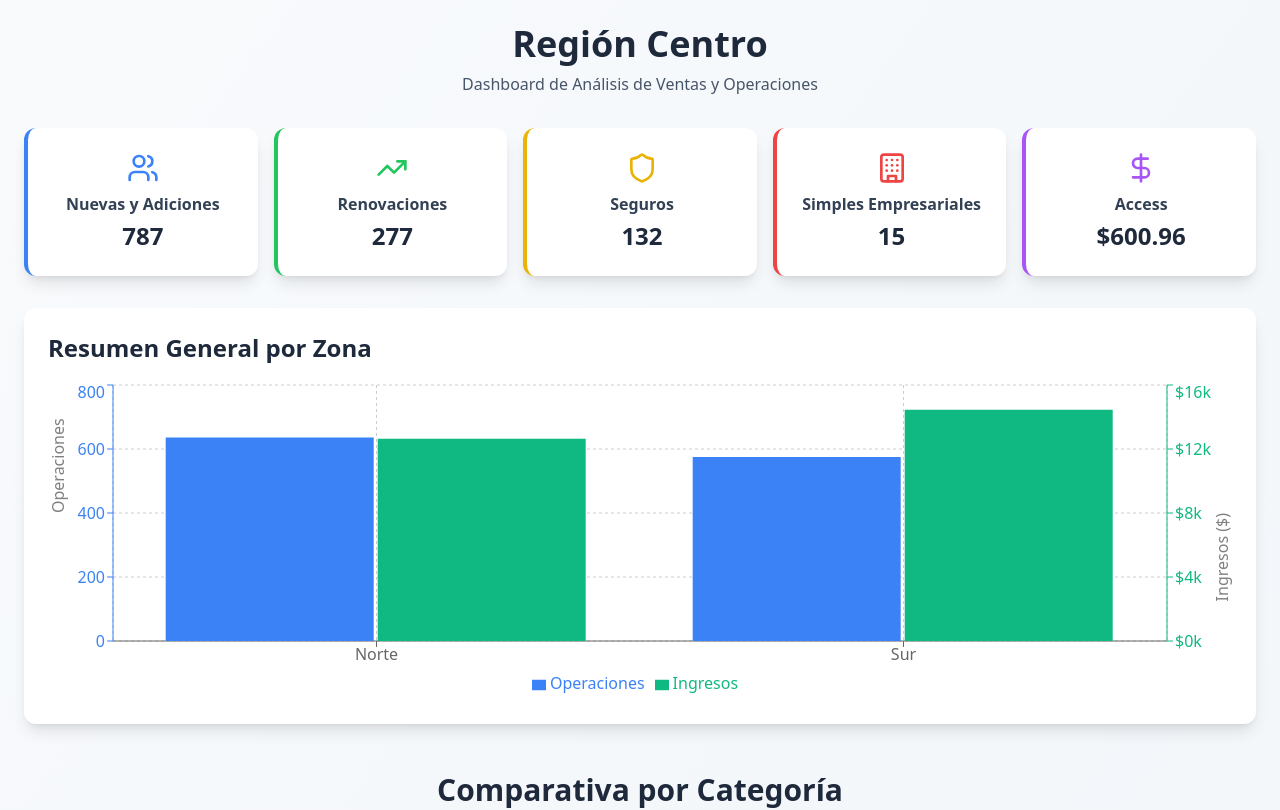
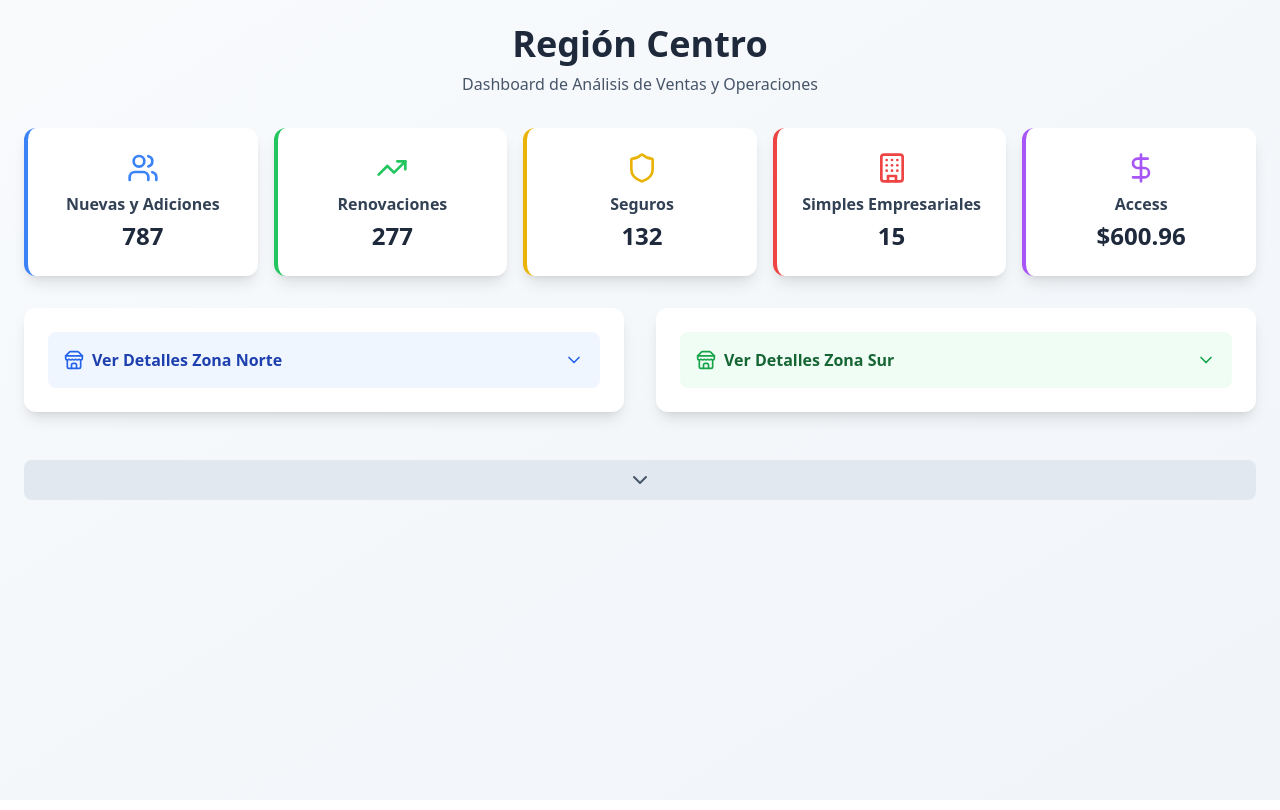
Before and after one commit to jcseth/dashboard-final, a React (Vite) app: page / in a window 1280 px wide. Shown: the top 810 px of the page. Built offline with nearby package versions, Linux system fonts and the light colour scheme.

Commit message:
Update App.jsx

```diff
--- a/src/App.jsx
+++ b/src/App.jsx
@@ -2,7 +2,7 @@ import React, { useState, useMemo } from 'react';
 import { BarChart, Bar, XAxis, YAxis, CartesianGrid, Tooltip, Legend, ResponsiveContainer, PieChart, Pie, Cell } from 'recharts';
 import { ChevronDown, ChevronUp, Store, TrendingUp, DollarSign, Users, Shield, Building } from 'lucide-react';
 
-// --- Componente Reutilizable para las nuevas gráficas de comparación ---
+// --- Componente Reutilizable para las gráficas de comparación ---
 const CategoryComparisonChart = ({ title, data, color }) => (
   <div className="bg-white rounded-xl shadow-lg p-6">
     <h3 className="text-xl font-bold text-slate-800 mb-4">{title}</h3>
@@ -20,10 +20,11 @@ const CategoryComparisonChart = ({ title, data, color }) => (
   </div>
 );
 
-
 const Dashboard = () => {
   const [showNorteDetails, setShowNorteDetails] = useState(false);
   const [showSurDetails, setShowSurDetails] = useState(false);
+  // --- NUEVO ESTADO para la sección de comparativas ---
+  const [showComparisons, setShowComparisons] = useState(false);
 
   const dashboardData = [
     { tienda: "CHEDRAUI EDUARDO MOLINA", zona: "Norte",
@@ -116,23 +117,6 @@ const Dashboard = () => {
     };
   }, [dashboardData]);
 
-  const dataZonas = useMemo(() => {
-    const calculateZoneData = (zona) => {
-      const zoneData = dashboardData.filter(item => item.zona === zona);
-      const operaciones = zoneData.reduce((sum, item) =>
-        sum +
-        (item.semana1.nuevas + item.semana1.renovaciones + item.semana1.seguros + item.semana1.simples) +
-        (item.semana2.nuevas + item.semana2.renovaciones + item.semana2.seguros + item.semana2.simples) +
-        (item.semana3.nuevas + item.semana3.renovaciones + item.semana3.seguros + item.semana3.simples),
-      0);
-      const ingresos = zoneData.reduce((sum, item) =>
-        sum + item.semana1.access + item.semana2.access + item.semana3.access, 0);
-      return { zona, operaciones, ingresos };
-    };
-    return [calculateZoneData("Norte"), calculateZoneData("Sur")];
-  }, [dashboardData]);
-
-  // --- Datos para las nuevas gráficas de comparación ---
   const categoryComparisonData = useMemo(() => {
     const getZoneTotal = (zona, category) =>
       dashboardData.filter(item => item.zona === zona)
@@ -143,6 +127,7 @@ const Dashboard = () => {
       renovaciones: [{ zona: 'Norte', total: getZoneTotal('Norte', 'renovaciones') }, { zona: 'Sur', total: getZoneTotal('Sur', 'renovaciones') }],
       seguros: [{ zona: 'Norte', total: getZoneTotal('Norte', 'seguros') }, { zona: 'Sur', total: getZoneTotal('Sur', 'seguros') }],
       simples: [{ zona: 'Norte', total: getZoneTotal('Norte', 'simples') }, { zona: 'Sur', total: getZoneTotal('Sur', 'simples') }],
+      access: [{ zona: 'Norte', total: getZoneTotal('Norte', 'access') }, { zona: 'Sur', total: getZoneTotal('Sur', 'access') }],
     }
   }, [dashboardData]);
 
@@ -154,7 +139,7 @@ const Dashboard = () => {
       nuevas: 'Nuevas y Ad.',
       renovaciones: 'Renovaciones',
       seguros: 'Seguros',
-      simples: 'Simples Emp.', // <-- CAMBIO 2: Abreviatura para que quepa bien
+      simples: 'Simples Emp.',
       access: 'Access'
     };
 
@@ -172,7 +157,6 @@ const Dashboard = () => {
           const s2 = tienda.semana2[cat];
           const s3 = tienda.semana3[cat];
           const isCurrency = cat === 'access';
-          // <-- CAMBIO 3: El total de Access ahora es promedio
           const total = isCurrency ? (s1 + s2 + s3) / 3 : s1 + s2 + s3;
 
           return (
@@ -220,43 +204,12 @@ const Dashboard = () => {
             </div>
             <div className="bg-white rounded-xl shadow-lg p-6 text-center border-l-4 border-purple-500">
                 <DollarSign className="w-8 h-8 text-purple-500 mx-auto mb-2" />
-                {/* <-- CAMBIO 1: Título de la tarjeta corregido --> */}
                 <h3 className="font-semibold text-slate-700 mb-1">Access</h3>
                 <p className="text-2xl font-bold text-slate-800">{formatCurrency(totales.access)}</p>
             </div>
         </div>
 
-        <div className="bg-white rounded-xl shadow-lg p-6 mb-8">
-          <h2 className="text-2xl font-bold text-slate-800 mb-4">Resumen General por Zona</h2>
-          <div className="h-80">
-            <ResponsiveContainer width="100%" height="100%">
-              <BarChart data={dataZonas}>
-                <CartesianGrid strokeDasharray="3 3" />
-                <XAxis dataKey="zona" />
-                <YAxis yAxisId="left" label={{ value: 'Operaciones', angle: -90, position: 'insideLeft' }} orientation="left" stroke="#3B82F6" />
-                <YAxis yAxisId="right" label={{ value: 'Ingresos ($)', angle: -90, position: 'insideRight' }} orientation="right" stroke="#10B981" tickFormatter={value => `$${(value/1000).toFixed(0)}k`} />
-                <Tooltip formatter={(value, name) => name === 'operaciones' ? value.toLocaleString() : formatCurrency(value)} />
-                <Legend />
-                <Bar yAxisId="left" dataKey="operaciones" fill="#3B82F6" name="Operaciones" />
-                <Bar yAxisId="right" dataKey="ingresos" fill="#10B981" name="Ingresos" />
-              </BarChart>
-            </ResponsiveContainer>
-          </div>
-        </div>
-
-        {/* --- CAMBIO 5: Nuevas gráficas comparativas por categoría --- */}
-        <div className="text-center mb-8 mt-12">
-            <h2 className="text-3xl font-bold text-slate-800 mb-2">Comparativa por Categoría</h2>
-            <p className="text-slate-600">Análisis de rendimiento entre Zona Norte y Zona Sur.</p>
-        </div>
-        <div className="grid grid-cols-1 md:grid-cols-2 gap-8 mb-8">
-            <CategoryComparisonChart title="Nuevas y Adiciones" data={categoryComparisonData.nuevas} color="#3B82F6" />
-            <CategoryComparisonChart title="Renovaciones" data={categoryComparisonData.renovaciones} color="#10B981" />
-            <CategoryComparisonChart title="Seguros" data={categoryComparisonData.seguros} color="#F59E0B" />
-            <CategoryComparisonChart title="Simples Empresariales" data={categoryComparisonData.simples} color="#EF4444" />
-        </div>
-
-        <div className="grid grid-cols-1 lg:grid-cols-2 gap-8">
+        <div className="grid grid-cols-1 lg:grid-cols-2 gap-8 mb-12">
             <div className="bg-white rounded-xl shadow-lg p-6">
                 <button onClick={() => setShowNorteDetails(!showNorteDetails)} className="w-full flex items-center justify-between p-4 bg-blue-50 hover:bg-blue-100 rounded-lg transition-colors">
                     <div className="flex items-center">
@@ -297,7 +250,34 @@ const Dashboard = () => {
             </div>
         </div>
 
-        {/* --- CAMBIO 4: Pie de página eliminado --- */}
+        {/* --- NUEVA SECCIÓN RETRÁCTIL DE COMPARATIVAS --- */}
+        <div className="mb-8">
+            <button
+                onClick={() => setShowComparisons(!showComparisons)}
+                className="w-full p-2 bg-slate-200 hover:bg-slate-300 rounded-lg transition-colors flex justify-center items-center"
+                aria-label="Mostrar/Ocultar comparativas por zona"
+            >
+                {showComparisons ? <ChevronUp className="w-6 h-6 text-slate-600" /> : <ChevronDown className="w-6 h-6 text-slate-600" />}
+            </button>
+
+            {showComparisons && (
+                <div className="mt-8">
+                    <div className="text-center mb-8">
+                        <h2 className="text-3xl font-bold text-slate-800 mb-2">Comparativa por Zona y Categoría</h2>
+                        <p className="text-slate-600">Análisis de rendimiento total del mes entre Zona Norte y Zona Sur.</p>
+                    </div>
+                    <div className="grid grid-cols-1 md:grid-cols-2 lg:grid-cols-3 gap-8">
+                        <CategoryComparisonChart title="Nuevas y Adiciones" data={categoryComparisonData.nuevas} color="#3B82F6" />
+                        <CategoryComparisonChart title="Renovaciones" data={categoryComparisonData.renovaciones} color="#10B981" />
+                        <CategoryComparisonChart title="Seguros" data={categoryComparisonData.seguros} color="#F59E0B" />
+                        <CategoryComparisonChart title="Simples Empresariales" data={categoryComparisonData.simples} color="#EF4444" />
+                        <CategoryComparisonChart title="Access (Ingresos)" data={categoryComparisonData.access} color="#8B5CF6" />
+                    </div>
+
+                </div>
+            )}
+        </div>
+
       </div>
     </div>
   );
```
